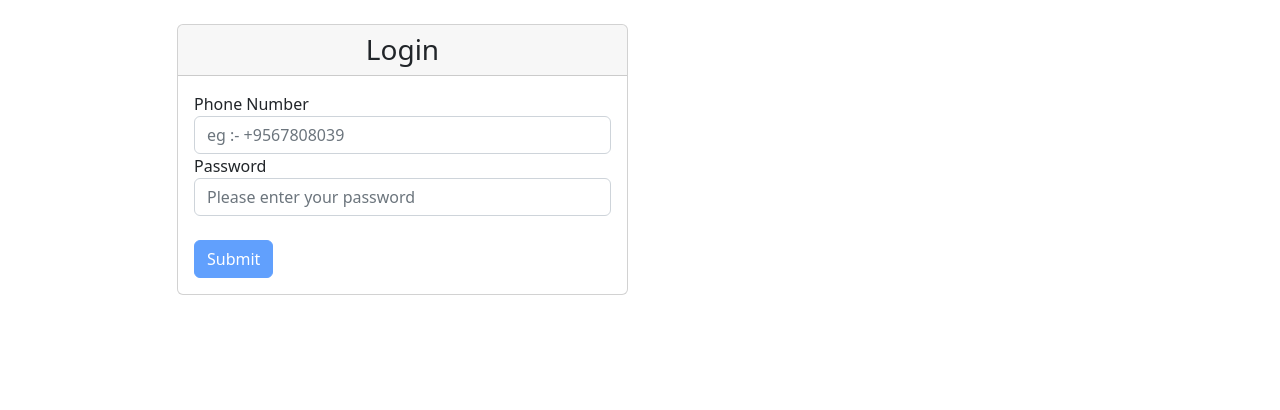
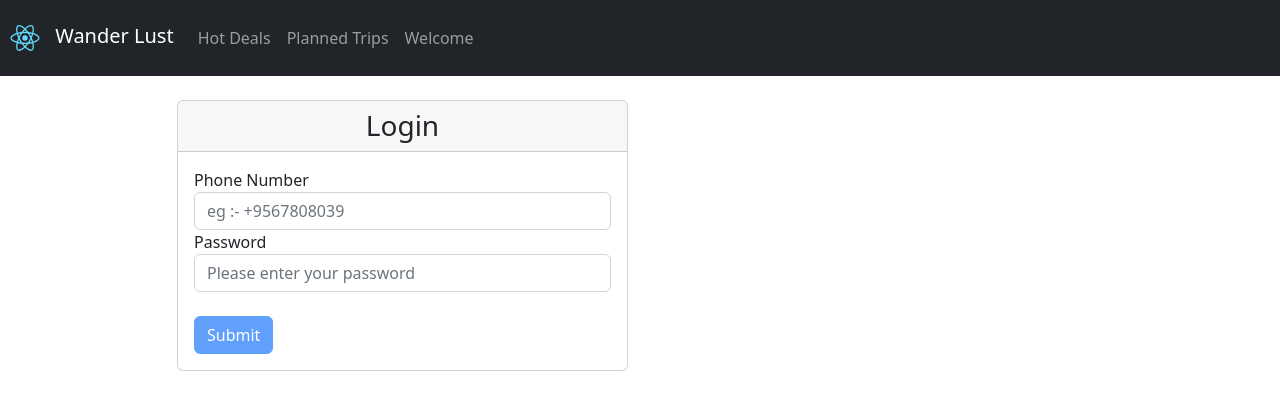
Before and after one commit to Ananthumpillai/WanderLut_Practice, a React (Create React App) app in the folder my-react-app/: page / in a window 1280 px wide. Shown: the top 410 px of the page. Built offline with nearby package versions, Linux system fonts and the light colour scheme.

Commit message:
excpet navbar everything completed

```diff
--- a/my-react-app/package.json
+++ b/my-react-app/package.json
@@ -10,6 +10,7 @@
     "bootstrap": "^5.2.3",
     "react": "^18.2.0",
     "react-dom": "^18.2.0",
+    "react-router-dom": "^6.10.0",
     "react-scripts": "5.0.1",
     "web-vitals": "^2.1.4"
   },
--- a/my-react-app/src/App.js
+++ b/my-react-app/src/App.js
@@ -1,10 +1,51 @@
 import logo from './logo.svg';
 import './App.css';
 import Login from './components/login';
+import { BrowserRouter, Link } from 'react-router-dom'
+import { useState } from 'react';
+function App() {
 
-function App() {
+  //console.log(login);
+  // sessionStorage.clear()
+  // const [login,updateLogin]=useState("")
+  // updateLogin(sessionStorage.getItem("login"))
+  // console.log(sessionStorage)
   return (
-    <Login/>
+
+    <BrowserRouter>
+    {/* {sessionStorage.getItem("login")?updateLogin(true):null} */}
+      <nav className='navbar navbar-expand-sm navbar-dark bg-dark'>
+      <a className="navbar-brand font-weight-bolder" href="#"><img src={logo} height='50vw' width='50vw'></img> Wander Lust</a>
+
+        <button className='navbar-toggler' type='button' data-bs-toggle="collapse" data-bs-target="#id">
+          <span className='navbar-toggler-icon'></span>
+        </button>
+        {/* {login? */}
+        <div className='collapse navbar-collapse' id='id'>
+          <ul className='navbar-nav '>
+            <li className='nav-item '>
+              <Link className="nav-link" to={'/hotDeals'}>Hot Deals</Link>
+            </li>
+            <li className='nav-item'>
+              <Link className="nav-link" to={'/plannedTrips'}>Planned Trips</Link>
+            </li>
+            <li className='nav-item'>
+              <Link className="nav-link " to={'/'}>Welcome</Link>
+            </li>
+          </ul>
+        </div>:null
+        {/* } */}
+      </nav>
+
+
+
+
+
+
+
+      <Login />
+
+    </BrowserRouter>
   );
 }
 
--- /dev/null
+++ b/my-react-app/src/components/Home.js
@@ -0,0 +1,5 @@
+
+export default  function Home(){
+
+    return <h2>Homeee</h2>
+}
--- a/my-react-app/src/components/login.js
+++ b/my-react-app/src/components/login.js
@@ -1,5 +1,5 @@
 import React, { useState } from 'react'
-
+import Home from '../components/Home'
 import 'bootstrap/dist/css/bootstrap.min.css';
 import axios from 'axios'
 
@@ -73,9 +73,11 @@ export default function Login() {
         e.preventDefault()
         axios.post(url+'login', form).then((res) => {
             updateMessage({...message,successMessage:res.data,errorMessage:""})
+            sessionStorage.setItem("login",true)
         }).catch((err)=>{
             if(err.response){
                 updateMessage({...message,errorMessage:err.response.data.message,successMessage:""})
+                sessionStorage.setItem('login',false)
             }
             else{
                 updateMessage({...message,errorMessage:err.message,successMessage:""})
@@ -83,6 +85,7 @@ export default function Login() {
         })
     }
     return <React.Fragment>
+       {message.successMessage? <Home/>:
         <div className="container mt-4">
             <div className='row'>
                 <div className='col-md-5 offset-md-1 '>
@@ -116,6 +119,6 @@ export default function Login() {
                 </div>
             </div>
         </div>
-
+}
     </React.Fragment>
 }
--- a/my-react-app/src/index.js
+++ b/my-react-app/src/index.js
@@ -6,9 +6,9 @@ import reportWebVitals from './reportWebVitals';
 
 const root = ReactDOM.createRoot(document.getElementById('root'));
 root.render(
-  <React.StrictMode>
+
     <App />
-  </React.StrictMode>
+
 );
 
 // If you want to start measuring performance in your app, pass a function
```
Also changed, not shown: 2 other files (tests, documents, lock files or other folders).
